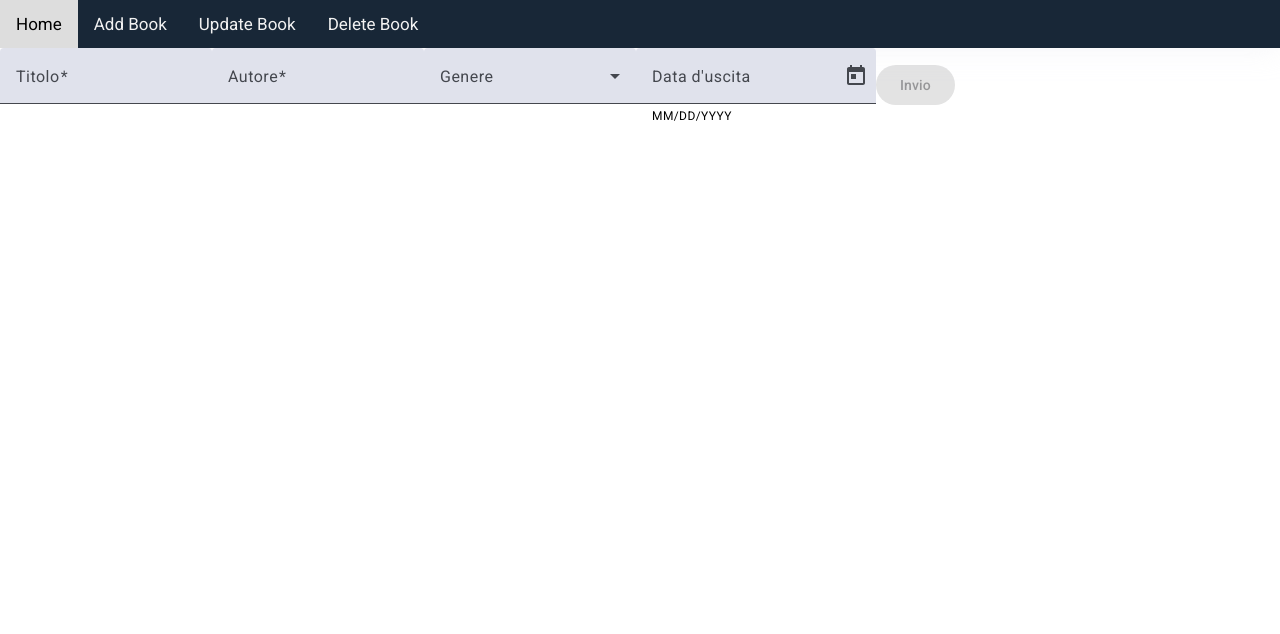
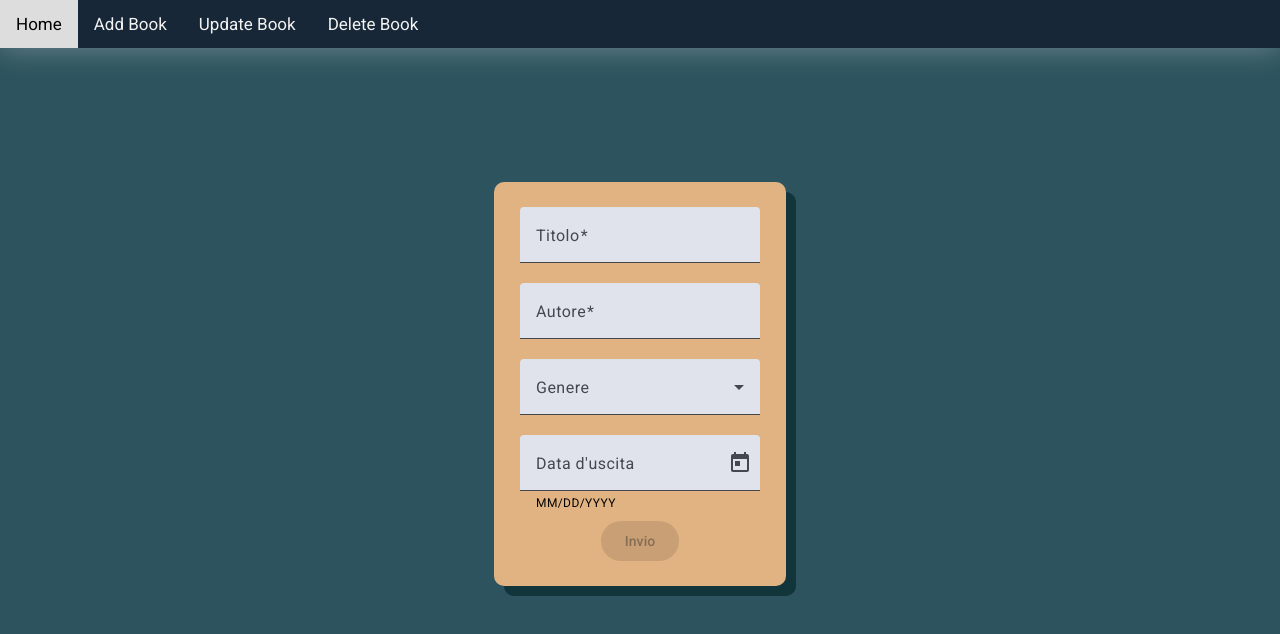
Before and after one commit to Alessio-Renzetti/es_angular_ez, an Angular app: page /AddBook in a window 1280 px wide. Shown: the top 634 px of the page. Built offline with nearby package versions, Linux system fonts and the light colour scheme.

Commit message:
last add book

```diff
--- a/src/app/components/add-book/add-book.component.css
+++ b/src/app/components/add-book/add-book.component.css
@@ -0,0 +1,26 @@
+main {
+  display: flex;
+  align-items: center;
+  justify-content: center;
+  background-color: #2d545e;
+  height: 100vh;
+}
+div {
+  padding: 2%;
+  box-shadow: 10px 10px #12343b;
+  background-color: #e1b382;
+  margin-bottom: 10%;
+  border-radius: 10px;
+}
+form {
+  display: flex;
+  flex-direction: column;
+  align-items: center;
+  justify-content: center;
+}
+mat-form-field {
+  width: 100%;
+}
+button{
+    margin-top: 4%;
+}
--- a/src/app/components/add-book/add-book.component.html
+++ b/src/app/components/add-book/add-book.component.html
@@ -1,33 +1,47 @@
+<main>
+  <div>
     <form [formGroup]="addForm" (ngSubmit)="onSubmit()">
       <mat-form-field>
         <mat-label>Titolo</mat-label>
-      <input matInput type="text" name="Titolo" formControlName="Titolo"/>
+        <input matInput type="text" name="titolo" formControlName="titolo" />
       </mat-form-field>
       <mat-form-field>
         <mat-label>Autore</mat-label>
-      <input matInput type="text" name="Autore" formControlName="Autore"/>
+        <input matInput type="text" name="autore" formControlName="autore" />
       </mat-form-field>
       <mat-form-field>
         <mat-label>Genere</mat-label>
-      <mat-select name="Genere" formControlName="Genere">
-        <mat-option value="distopico">Distopico</mat-option>
-        <mat-option value="storico">Storico</mat-option>
-        <mat-option value="narrativa">Narrativa</mat-option>
-        <mat-option value="romanzo">Romanzo</mat-option>
-        <mat-option value="fantasy">Fantasy</mat-option>
-        <mat-option value="horror">Horror</mat-option>
-        <mat-option value="giallo">Giallo</mat-option>
-        <mat-option value="science-fiction">Science-fiction</mat-option>
-        <mat-option value="commedia">Commedia</mat-option>
-        <mat-option value="biografia">Biografia</mat-option>
+        <mat-select name="genere" formControlName="genere">
+          <mat-option value="Distopico">Distopico</mat-option>
+          <mat-option value="Storico">Storico</mat-option>
+          <mat-option value="Narrativa">Narrativa</mat-option>
+          <mat-option value="Romanzo">Romanzo</mat-option>
+          <mat-option value="Fantasy">Fantasy</mat-option>
+          <mat-option value="Horror">Horror</mat-option>
+          <mat-option value="Giallo">Giallo</mat-option>
+          <mat-option value="Science-fiction">Science-fiction</mat-option>
+          <mat-option value="Commedia">Commedia</mat-option>
+          <mat-option value="Biografia">Biografia</mat-option>
         </mat-select>
       </mat-form-field>
       <mat-form-field>
         <mat-label>Data d'uscita</mat-label>
-        <input matInput [matDatepicker]="dp3" [disabled]="true" name="Data" formControlName="Data">
+        <input
+          matInput
+          [matDatepicker]="dp3"
+          name="data_pub"
+          formControlName="data_pub"
+        />
         <mat-hint>MM/DD/YYYY</mat-hint>
-        <mat-datepicker-toggle matIconSuffix [for]="dp3"></mat-datepicker-toggle>
-        <mat-datepicker #dp3 [disabled]="false"></mat-datepicker>
+        <mat-datepicker-toggle
+          matIconSuffix
+          [for]="dp3"
+        ></mat-datepicker-toggle>
+        <mat-datepicker #dp3></mat-datepicker>
       </mat-form-field>
-    <button mat-raised-button type="submit" [disabled]="!addForm.valid">Invio</button>
+      <button mat-raised-button type="submit" [disabled]="!addForm.valid">
+        Invio
+      </button>
     </form>
+  </div>
+</main>
--- a/src/app/components/add-book/add-book.component.ts
+++ b/src/app/components/add-book/add-book.component.ts
@@ -30,22 +30,28 @@ import { JsonServiceService } from '../../service/json-service.service';
 })
 export class AddBookComponent implements OnInit {
   addForm!: FormGroup;
+  dis= true
   constructor(private jsonSer : JsonServiceService) {}
   ngOnInit(): void {
     this.addForm = new FormGroup({
-      Titolo: new FormControl(null, Validators.required),
-      Autore: new FormControl(null, Validators.required),
-      Genere: new FormControl(),
-      Data: new FormControl()
+      titolo: new FormControl(null, Validators.required),
+      autore: new FormControl(null, Validators.required),
+      genere: new FormControl(),
+      data_pub: new FormControl()
     })
   }
   onSubmit(){
-    // console.log(this.homeForm.value)
+    let formData = {...this.addForm.value };
+
+    if (formData.data_pub) {
+      formData.data_pub = new Date(formData.data_pub).toISOString().split("T")[0];
+    }
+
     this.jsonSer.postLibro(
-      this.addForm.value
+      formData
     ).subscribe(res => {
       console.log(res)
     })
-
+    this.addForm.reset()
   }
 }
```
Also changed, not shown: libri.json (+14 -0 lines). Lines whose indentation alone changed are shown as unchanged.
